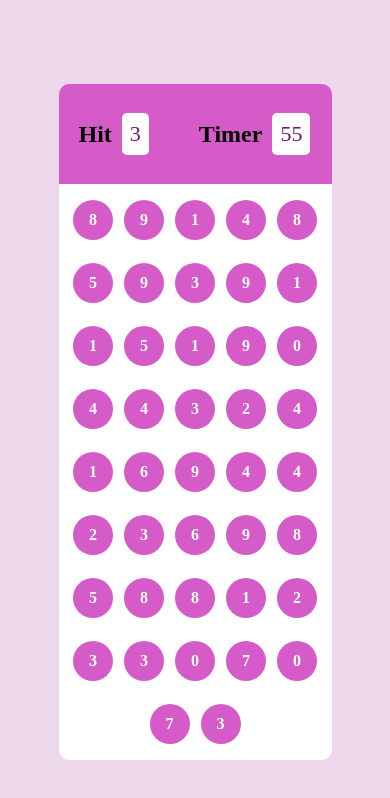
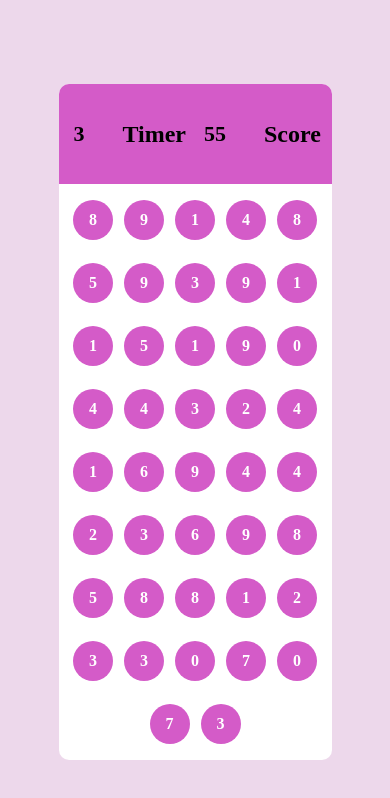
Before and after one commit to Aditiieee/BubbleGame, a plain HTML site: page index.html in a window 390 px wide. Drawn offline with Linux system fonts and the light colour scheme.

Commit message:
Add files via upload

```diff
--- a/script.js
+++ b/script.js
@@ -49,6 +49,10 @@ document.querySelector("#pbtm").addEventListener("click", function(dets){
 		newHit();
 		makeBubble();
 	}
+	else{
+		newHit();
+		makeBubble();
+	}
 })
 runTimer();
 makeBubble();
--- a/style.css
+++ b/style.css
@@ -42,10 +42,9 @@ html,body{
 .box{
 	margin: 10px;
 	padding: 8px;
-	background-color: #fff;
-	font-weight: 500;
+	font-weight: 800;
 	font-size: 22px;
-	color: rgb(107, 27, 99);
+	color: #000;
 	border-radius: 5px;
 }
 
@@ -90,11 +89,19 @@ html,body{
 #ptop{
 	display: flex;
 	align-items: center;
-	justify-content: space-evenly;
+	justify-content: center;
 	height: 100px;
 	width: 100%;
+	background-color: rgb(212, 91, 200);
+
 }
-
+.elem{
+	display: flex;
+	align-items: center;
+	justify-content: center;
+	font-weight: 500;
+	padding: 10px;
+}
 #pbtm{
 	height: calc(100% - 100px);
 	width: 100%;
```
